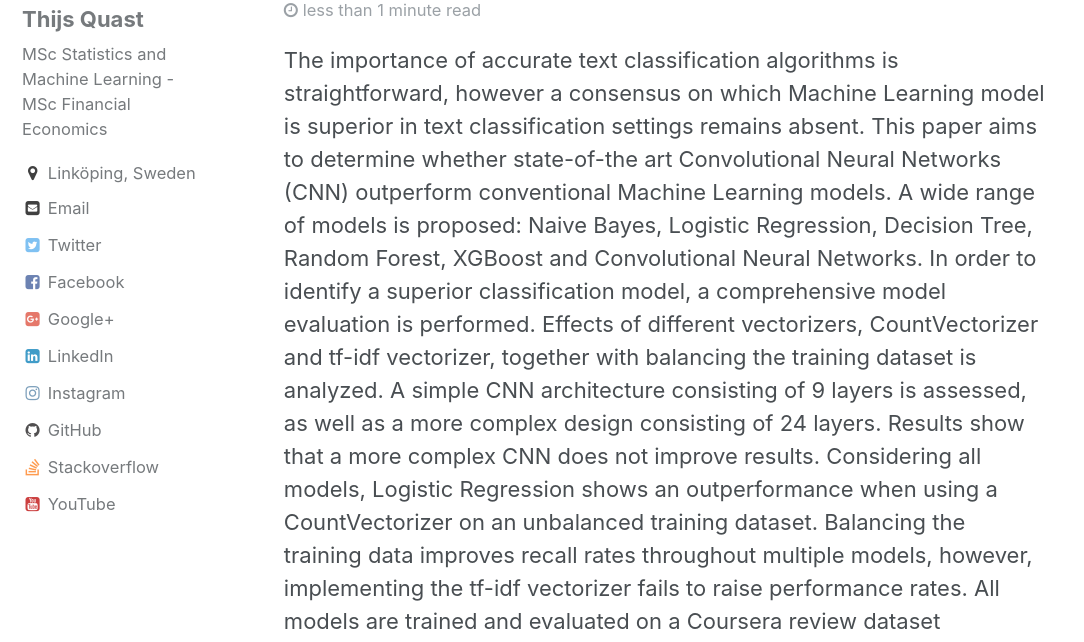
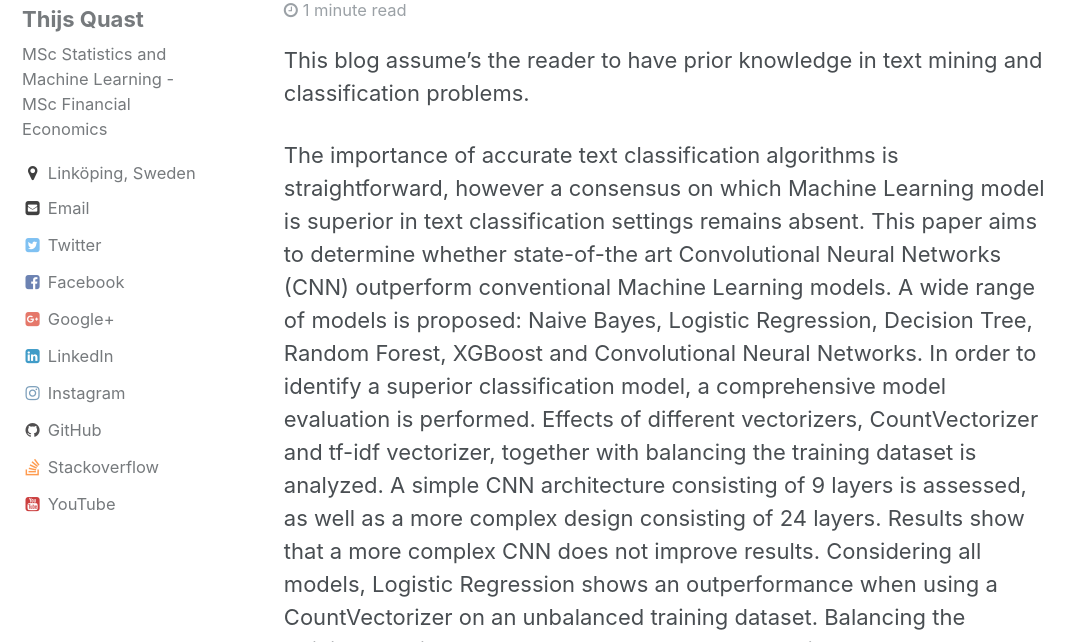
Before and after one commit to Thijsq/thijsq.github.io, a Jekyll site: the page built from _posts/2020-04-18-text-mining.md, in a window 1280 px wide and 900 px high, cut to the strip 258-900 px from the top of the window. Shown: the whole strip, without its empty margins (0-1084 px from the left). Built offline with Jekyll 4.4.1, drawn with Linux system fonts in a browser that asks for light colours.

Commit message:
Update 2020-04-18-text-mining.md

```diff
--- a/_posts/2020-04-18-text-mining.md
+++ b/_posts/2020-04-18-text-mining.md
@@ -5,6 +5,8 @@ permalink: text-mining
 date: 2018-04-18
 tags: [machine learning, python, text mining]
 ---
+
+This blog assume's the reader to have prior knowledge in text mining and classification problems.
 
 The importance of accurate text classification algorithms is straightforward,
 however a consensus on which Machine Learning model is superior in text classification settings remains absent.
```
